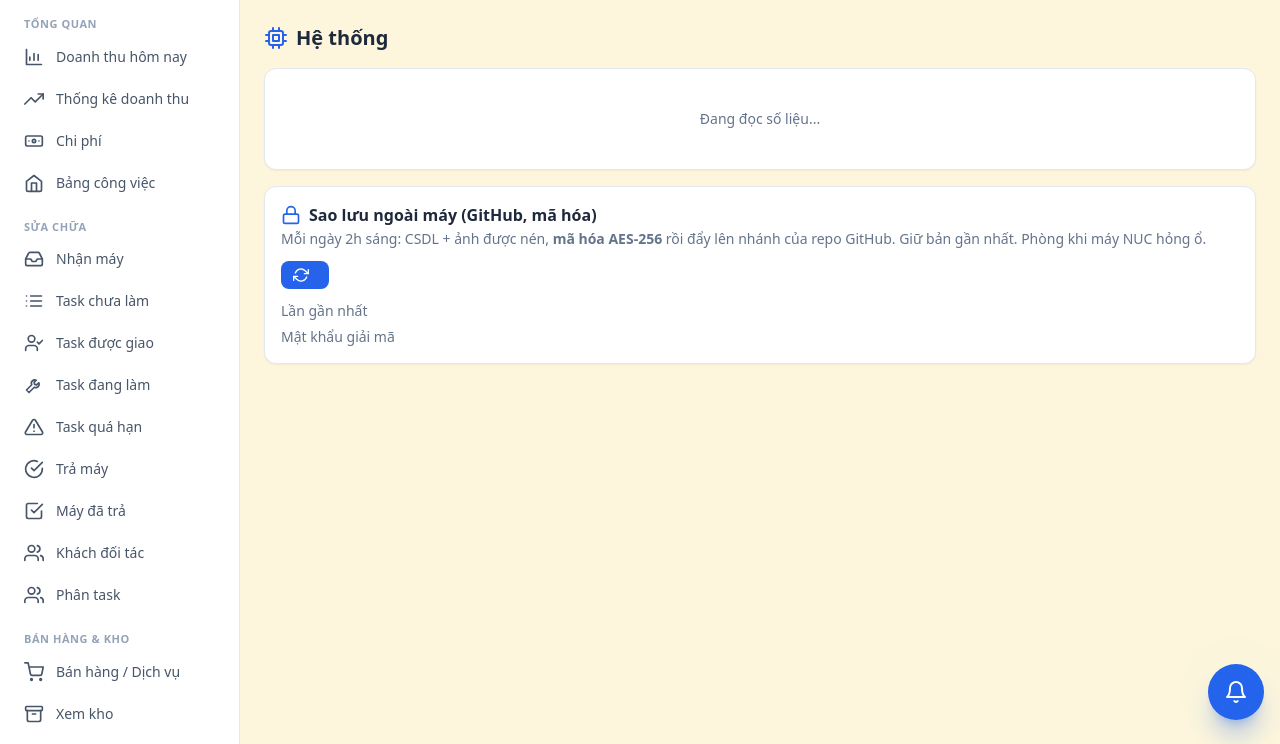
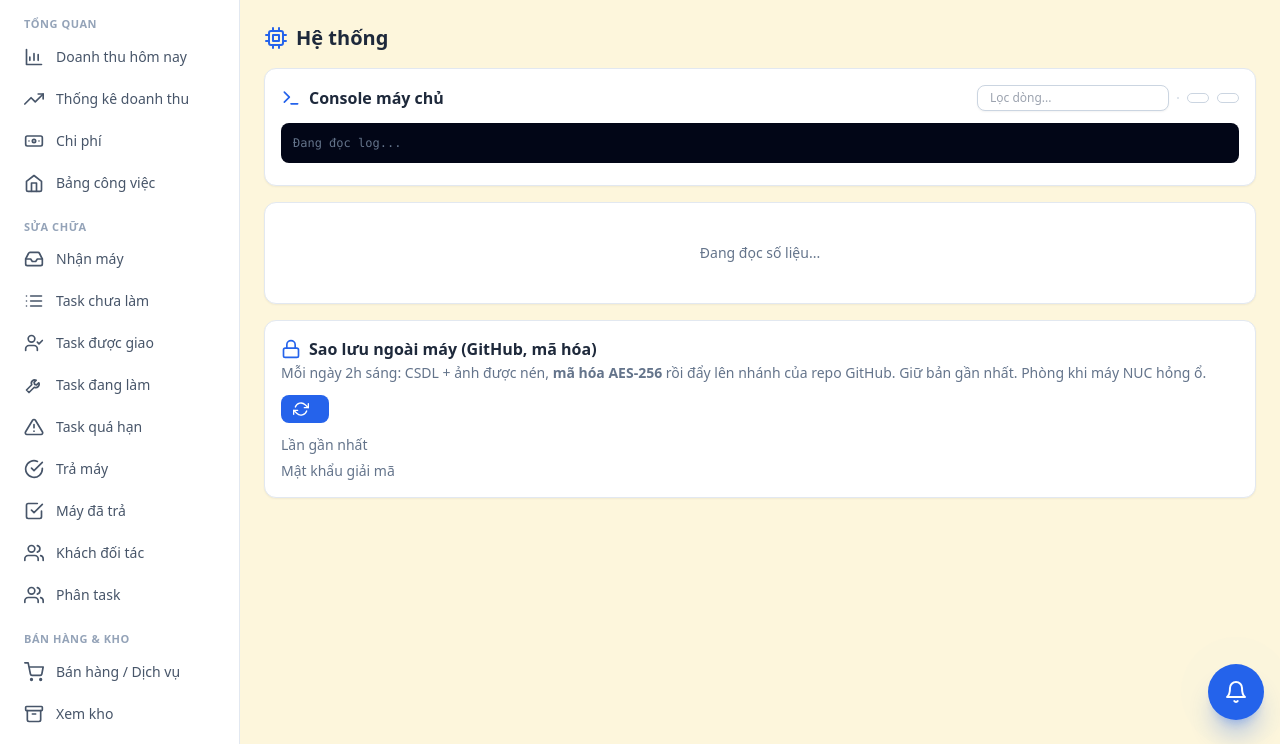
Before and after one commit to chicongit250199/web-chicong, a Node server app: page /manager/system in a window 1280 px wide. Shown: the part 56-800 px from the top of the page. Run offline with Node 20, Linux system fonts and the light colour scheme; the visitor is signed in with stand-in values (Sample User, id 1); data comes from the database, SQL or seed files in the repository; data that the repository does not hold is empty; style sheets or scripts are compiled from the project's sources; some libraries are stand-ins or nearby versions.

Commit message:
Hệ thống: khung console máy chủ (log PM2) ở đầu trang, tự làm mới 3 giây
Co-Authored-By: Claude Opus 5.5 <noreply@anthropic.com>

```diff
--- a/routes/manager/system.js
+++ b/routes/manager/system.js
@@ -4,6 +4,7 @@ const systemInfo = require('../../services/systemInfo');
 const vatSync = require('../../services/vatSync');
 const offsite = require('../../services/offsiteBackup');
 const gitBackup = require('../../services/gitBackup');
+const serverLog = require('../../services/serverLog');
 const db = require('../../db');
 const { backup } = require('../../services/backup');
 
@@ -19,6 +20,13 @@ router.get('/system.json', (req, res) => {
   const st = vatSync.status();
   s.vat = { auto: st.auto, running: Boolean(st.job && st.job.running), job: st.job && { direction: st.job.direction, processed: st.job.processed, total: st.job.total } };
   res.set('Cache-Control', 'no-store').json(s);
+});
+
+// Console máy chủ (đọc từ log PM2); gửi ?sig= để khỏi tải lại khi log không đổi
+router.get('/system/logs', (req, res) => {
+  res.set('Cache-Control', 'no-store');
+  if (req.query.sig && req.query.sig === serverLog.signature()) return res.json({ same: true });
+  res.json(serverLog.tail(req.query.limit));
 });
 
 // Đo tốc độ Internet (chạy nền ~5–20 giây, trang tự hỏi lại kết quả qua system.json)
--- a/services/icons.js
+++ b/services/icons.js
@@ -52,6 +52,7 @@ const P = {
   refresh: '<path d="M23 4v6h-6M1 20v-6h6"/><path d="M3.5 9a9 9 0 0 1 14.8-3.4L23 10M1 14l4.6 4.4A9 9 0 0 0 20.5 15"/>',
   external: '<path d="M18 13v6a2 2 0 0 1-2 2H5a2 2 0 0 1-2-2V8a2 2 0 0 1 2-2h6M15 3h6v6M10 14L21 3"/>',
   sparkles: '<path d="M12 3l1.9 5.1L19 10l-5.1 1.9L12 17l-1.9-5.1L5 10l5.1-1.9z"/><path d="M19 15l.8 2.2L22 18l-2.2.8L19 21l-.8-2.2L16 18l2.2-.8z"/>',
+  terminal: '<path d="m4 17 6-6-6-6"/><path d="M12 19h8"/>',
   clock: '<circle cx="12" cy="12" r="10"/><path d="M12 6v6l4 2"/>',
   alert: '<path d="M10.3 3.9L1.8 18a2 2 0 0 0 1.7 3h17a2 2 0 0 0 1.7-3L13.7 3.9a2 2 0 0 0-3.4 0z"/><path d="M12 9v4M12 17h.01"/>',
   check: '<path d="M20 6L9 17l-5-5"/>',
--- /dev/null
+++ b/services/serverLog.js
@@ -0,0 +1,88 @@
+'use strict';
+// Đọc console của máy chủ từ file log PM2 (logs/out-0.log, logs/error-0.log, kèm bản đã xoay vòng .gz)
+// Dòng PM2 (time: true) có dạng "2026-11-21T16:35:14: nội dung" — giờ UTC.
+const fs = require('fs');
+const path = require('path');
+const zlib = require('zlib');
+
+const DIR = path.join(__dirname, '..', 'logs');
+const TAIL_BYTES = 512 * 1024; // chỉ đọc phần cuối file
+const TS_RE = /^(\d{4}-\d\d-\d\dT\d\d:\d\d:\d\d): ?(.*)$/;
+
+function listFiles() {
+  let names = [];
+  try { names = fs.readdirSync(DIR); } catch { return { out: {}, err: {} }; }
+  const pick = (kind) => {
+    const cur = names.find((n) => new RegExp(`^${kind}(-\\d+)?\\.log$`).test(n));
+    const rotated = names.filter((n) => new RegExp(`^${kind}(-\\d+)?__.*\\.log(\\.gz)?$`).test(n)).sort(); // tên có ngày giờ → sắp xếp theo chữ là theo thời gian
+    return { cur: cur && path.join(DIR, cur), prev: rotated.length ? path.join(DIR, rotated[rotated.length - 1]) : null };
+  };
+  return { out: pick('out'), err: pick('error') };
+}
+
+function readTail(file) {
+  try {
+    const st = fs.statSync(file);
+    const start = Math.max(0, st.size - TAIL_BYTES);
+    const fd = fs.openSync(file, 'r');
+    const buf = Buffer.alloc(st.size - start);
+    fs.readSync(fd, buf, 0, buf.length, start);
+    fs.closeSync(fd);
+    let s = buf.toString('utf8');
+    if (start > 0) s = s.slice(s.indexOf('\n') + 1); // bỏ dòng cắt dở
+    return s;
+  } catch { return ''; }
+}
+
+function readRotated(file) {
+  try {
+    const raw = fs.readFileSync(file);
+    const s = (file.endsWith('.gz') ? zlib.gunzipSync(raw) : raw).toString('utf8');
+    return s.length > TAIL_BYTES ? s.slice(s.indexOf('\n', s.length - TAIL_BYTES) + 1) : s;
+  } catch { return ''; }
+}
+
+function parse(text, stream) {
+  const rows = [];
+  let ts = null;
+  for (const line of text.split('\n')) {
+    if (!line) continue;
+    const m = TS_RE.exec(line);
+    if (m) { ts = m[1]; rows.push({ t: ts, s: stream, m: m[2] }); }
+    else rows.push({ t: ts, s: stream, m: line }); // dòng tiếp theo của stack trace / JSON nhiều dòng
+  }
+  return rows;
+}
+
+function streamLines(f, limit) {
+  if (!f.cur && !f.prev) return [];
+  let rows = f.cur ? parse(readTail(f.cur), null) : [];
+  if (rows.length < limit && f.prev) rows = parse(readRotated(f.prev), null).concat(rows); // file hiện tại vừa xoay vòng → lấy thêm bản trước
+  return rows.slice(-limit);
+}
+
+// Dấu hiệu thay đổi: kích thước + thời điểm sửa của 2 file hiện tại
+function signature() {
+  const f = listFiles();
+  return [f.out.cur, f.err.cur, f.out.prev, f.err.prev].map((p) => {
+    if (!p) return '-';
+    try { const st = fs.statSync(p); return `${path.basename(p)}:${st.size}:${st.mtimeMs}`; } catch { return '-'; }
+  }).join('|');
+}
+
+function tail(limit = 300) {
+  limit = Math.min(Math.max(parseInt(limit, 10) || 300, 20), 2000);
+  const f = listFiles();
+  const out = streamLines(f.out, limit).map((r) => ({ ...r, s: 'out' }));
+  const err = streamLines(f.err, limit).map((r) => ({ ...r, s: 'err' }));
+  // gộp 2 luồng theo thời gian (giữ thứ tự gốc khi cùng giây)
+  const all = [];
+  let i = 0, j = 0;
+  while (i < out.length || j < err.length) {
+    if (j >= err.length || (i < out.length && (out[i].t || '') <= (err[j].t || ''))) all.push(out[i++]);
+    else all.push(err[j++]);
+  }
+  return { sig: signature(), lines: all.slice(-limit), file: f.out.cur ? path.relative(path.join(DIR, '..'), f.out.cur) : null };
+}
+
+module.exports = { tail, signature };
--- a/views/manager/system.ejs
+++ b/views/manager/system.ejs
@@ -7,6 +7,34 @@
       <span x-show="updated" x-text="'Cập nhật ' + updated + ' · tự làm mới 5 giây'"></span>
     </div>
   </div>
+
+  <%# ---- Console máy chủ (log PM2) ---- %>
+  <section class="card mb-4" x-data="serverConsole()">
+    <div class="mb-3 flex flex-wrap items-center gap-2">
+      <h2 class="mr-auto flex items-center gap-2 font-semibold"><%- icon('terminal', 'h-5 w-5 text-brand-600') %>Console máy chủ
+        <span class="text-xs font-normal text-slate-500" x-text="paused ? '· tạm dừng' : '· tự làm mới 3 giây'"></span></h2>
+      <input type="search" x-model="q" placeholder="Lọc dòng..." class="input w-36 py-1 text-xs sm:w-48">
+      <div class="inline-flex overflow-hidden rounded-lg border border-slate-300 text-xs dark:border-slate-700">
+        <template x-for="o in [['all','Tất cả'],['err','Lỗi']]" :key="o[0]">
+          <button type="button" @click="only = o[0]" class="px-2.5 py-1" :class="only === o[0] ? 'bg-brand-600 text-white' : 'bg-white text-slate-700 dark:bg-slate-800 dark:text-slate-200'" x-text="o[1] + (o[0] === 'err' && errCount ? ' (' + errCount + ')' : '')"></button>
+        </template>
+      </div>
+      <button type="button" class="btn-secondary px-2.5 py-1 text-xs" @click="togglePause()" x-text="paused ? 'Tiếp tục' : 'Tạm dừng'"></button>
+      <button type="button" class="btn-secondary px-2.5 py-1 text-xs" @click="open = !open" x-text="open ? 'Thu gọn' : 'Mở rộng'"></button>
+    </div>
+    <p x-show="err" x-cloak class="mb-2 text-xs text-red-600 dark:text-red-400" x-text="'Không đọc được log: ' + err"></p>
+    <div x-ref="box" @scroll="onScroll()" class="overflow-auto rounded-lg bg-slate-950 p-3 font-mono text-[11px] leading-5 text-slate-200 sm:text-xs" :class="open ? 'h-[28rem]' : 'h-48'">
+      <p x-show="loaded && !shown.length" class="text-slate-500" x-text="lines.length ? 'Không có dòng nào khớp.' : 'Chưa có log.'"></p>
+      <p x-show="!loaded" class="text-slate-500">Đang đọc log...</p>
+      <template x-for="(l, i) in shown" :key="i">
+        <div class="whitespace-pre-wrap break-all" :class="l.s === 'err' ? 'text-red-400' : ''"><span class="select-none text-slate-500" x-text="fmt(l.t) + ' '"></span><span x-text="l.m"></span></div>
+      </template>
+    </div>
+    <p class="mt-1.5 flex justify-between text-xs text-slate-500">
+      <span x-text="lines.length + ' dòng gần nhất · đỏ = luồng lỗi (stderr)'"></span>
+      <button type="button" x-show="!stick" x-cloak class="text-brand-600 hover:underline" @click="toBottom()">Xuống dòng mới nhất ↓</button>
+    </p>
+  </section>
 
   <p x-show="err" x-cloak class="mb-4 rounded-lg bg-red-50 px-4 py-3 text-sm text-red-800 dark:bg-red-950 dark:text-red-200" x-text="'Không lấy được số liệu: ' + err"></p>
   <p x-show="!d && !err" class="card py-10 text-center text-sm text-slate-500">Đang đọc số liệu...</p>
```
Also changed, not shown: public/js/system.js (+38 -0 lines).
